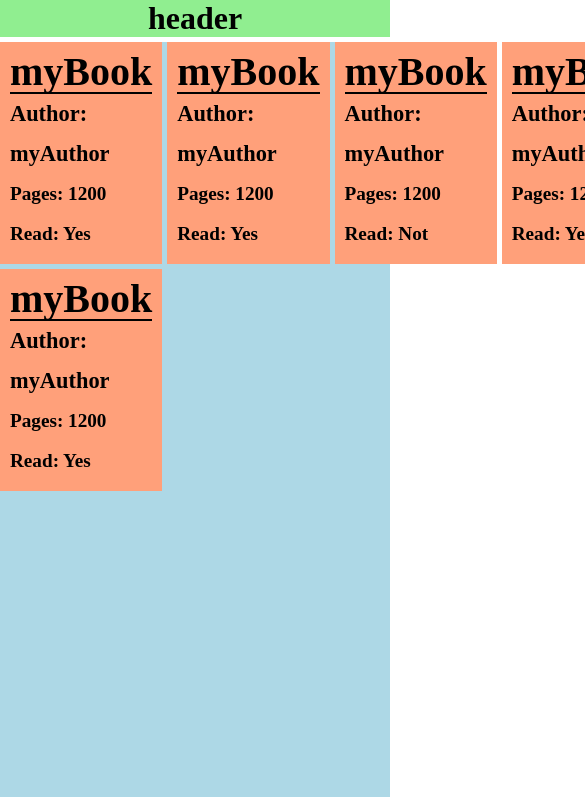
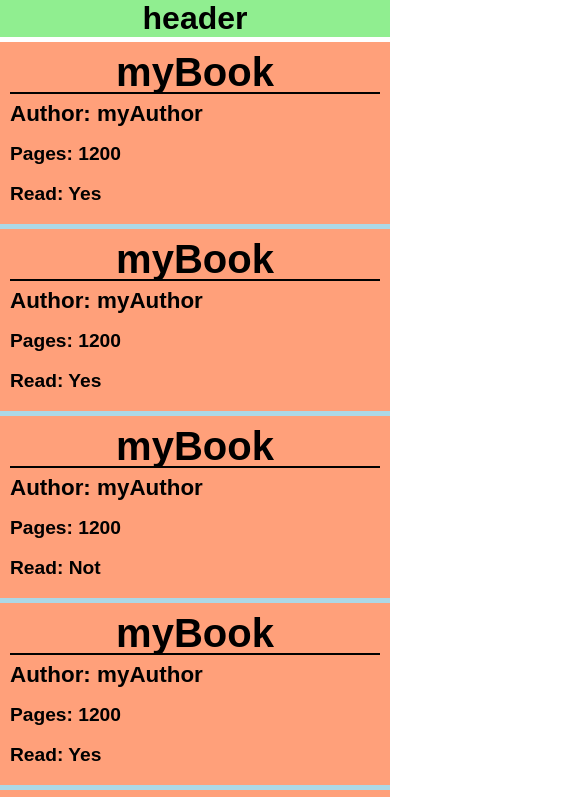
Before and after one commit to voxede/odin-projects, a plain HTML site: page library/index.html in a window 390 px wide. Shown: the top 797 px of the page, 585 px wide, since content can reach past the window. Drawn offline with Linux system fonts and the light colour scheme.

Commit message:
responsive grid attempt

```diff
--- a/library/style.css
+++ b/library/style.css
@@ -2,11 +2,12 @@
     margin: 0;
     padding: 0;
     box-sizing: border-box;
+    font-family: sans-serif;
 }
 
 .container-grid {
     display: grid;
-    grid-template-columns: repeat(5, 1fr);
+    grid-template-columns: repeat(auto-fit, minmax(300px, 1fr));
     grid-template-rows: 1fr 8fr 1fr;
     height: 100vh;
     grid-template-areas:
@@ -32,7 +33,7 @@
     background-color: lightblue;
     grid-area: cards;
     display: grid;
-    grid-template-columns: repeat(6, 1fr);
+    grid-template-columns: repeat(auto-fit, minmax(300px, 1fr));
     grid-template-rows: repeat(4, 1fr);
     gap: 5px;
     margin-top: 5px;
```
